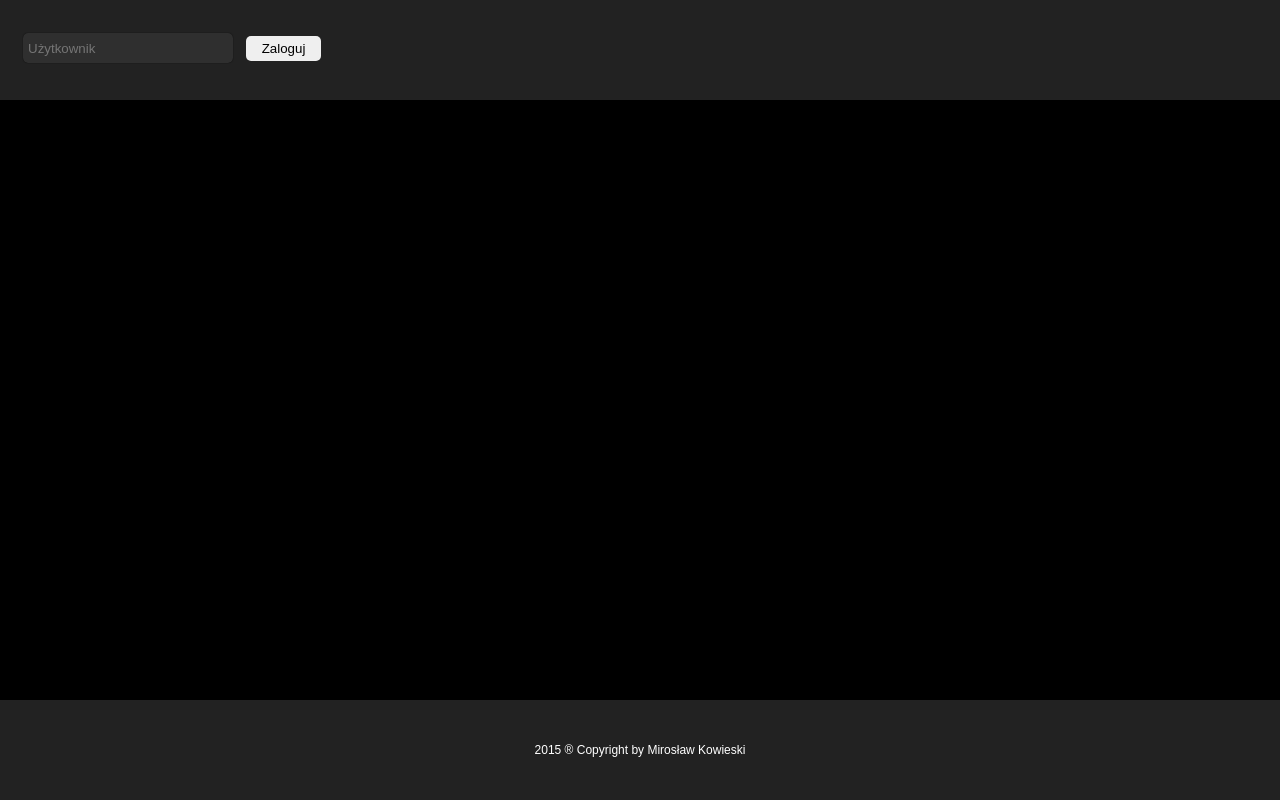
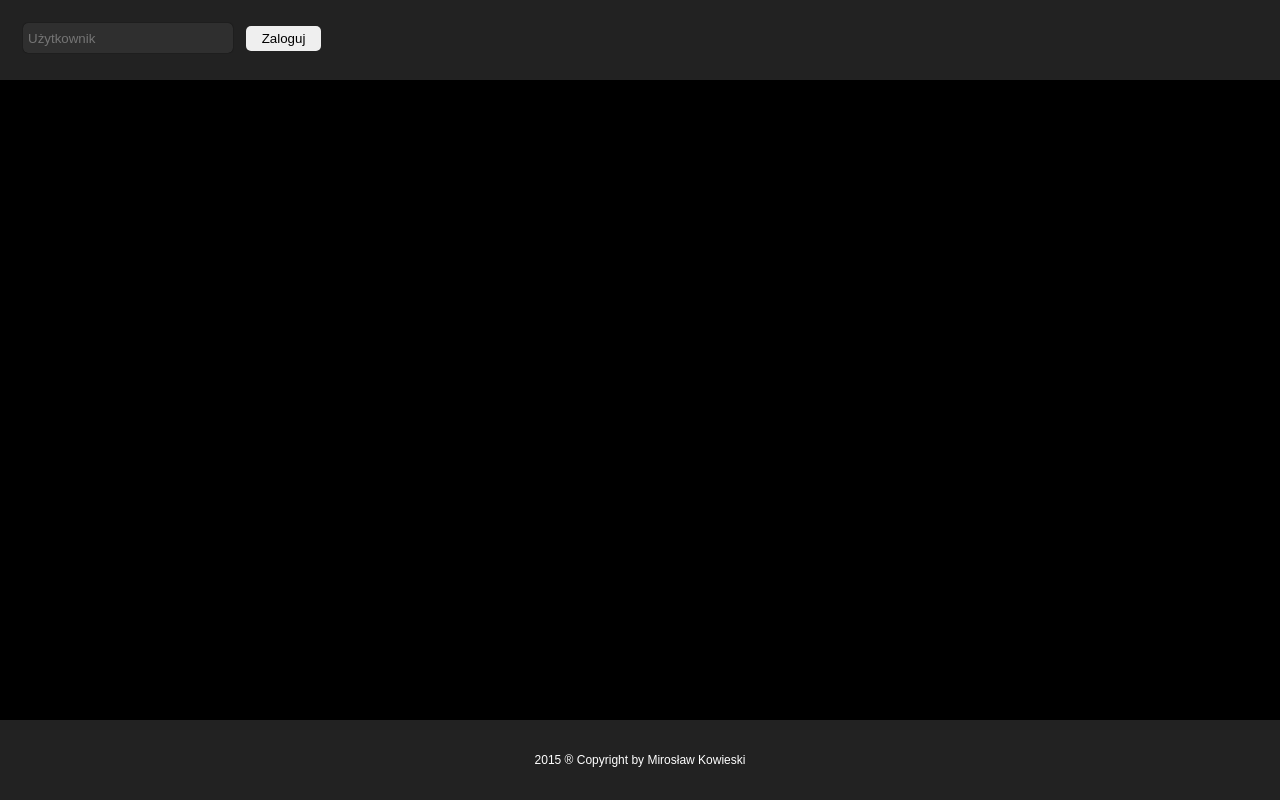
Before and after one commit to mkowieski/nodejs, a website: page public/index.html in a window 1280 px wide. Drawn offline with nearby package versions, Linux system fonts and the light colour scheme.

Commit message:
poprawki w less

```diff
--- a/public/css/styl.less
+++ b/public/css/styl.less
@@ -27,7 +27,7 @@ body {
 	header {
 		background-color: @header-color;
 		width: 100%;
-		height: 100px;
+		height: 10%;
 		display: flex;
 		align-items: center;
 
@@ -96,7 +96,9 @@ body {
 	section {
 		background-color: @section-color;
 		width: 100%;
+		height: 80%;
 		position: relative;
+		overflow-y: scroll;
 
 		#gallery {
 			width: 100%;
@@ -116,7 +118,7 @@ body {
 
 				img {
 					width: 150px;
-					height: auto;
+					height: 200px;
 					cursor: pointer;
 				}
 			}
@@ -129,7 +131,7 @@ body {
 		position: fixed;
 		bottom: 0;
 		width: 100%;
-		height: 100px;
+		height: 10%;
 		display: flex;
 		align-items: center;
 		justify-content: center;
```
Also changed, not shown: public/css/styl.css.
